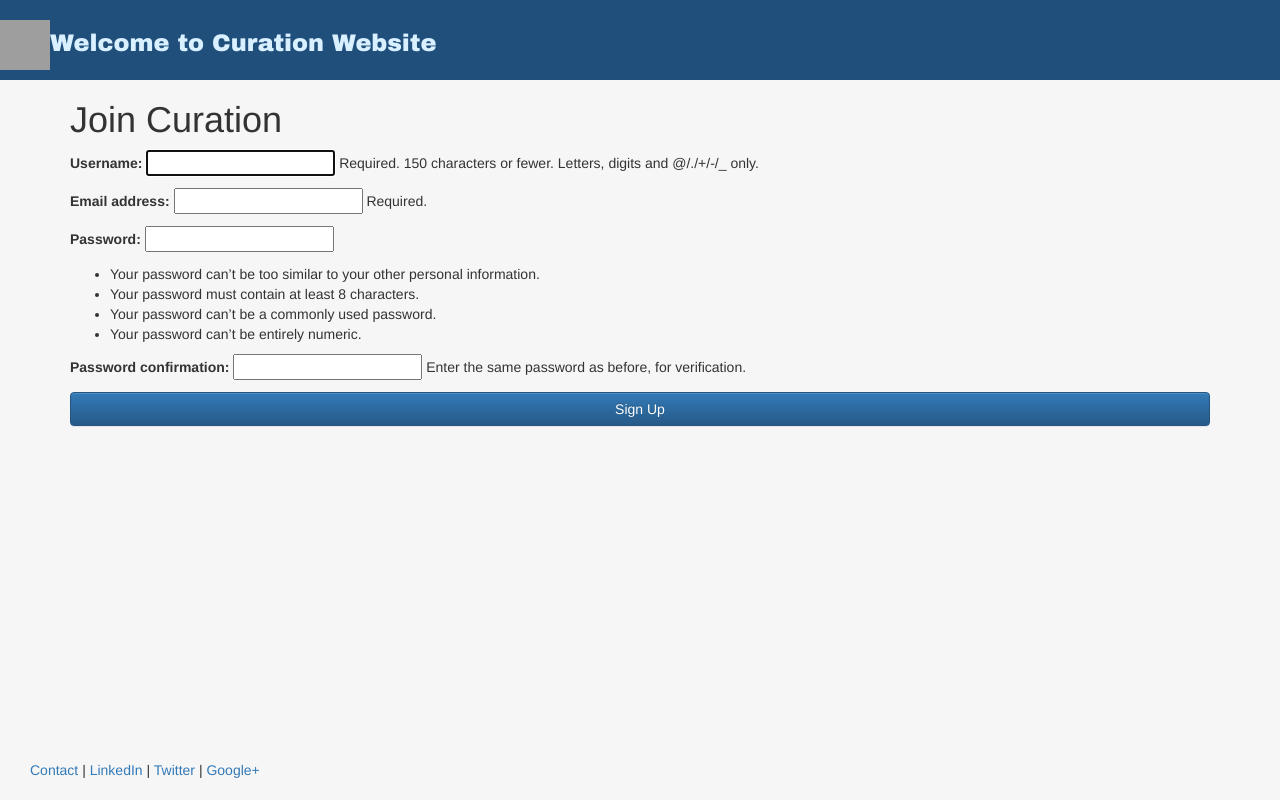
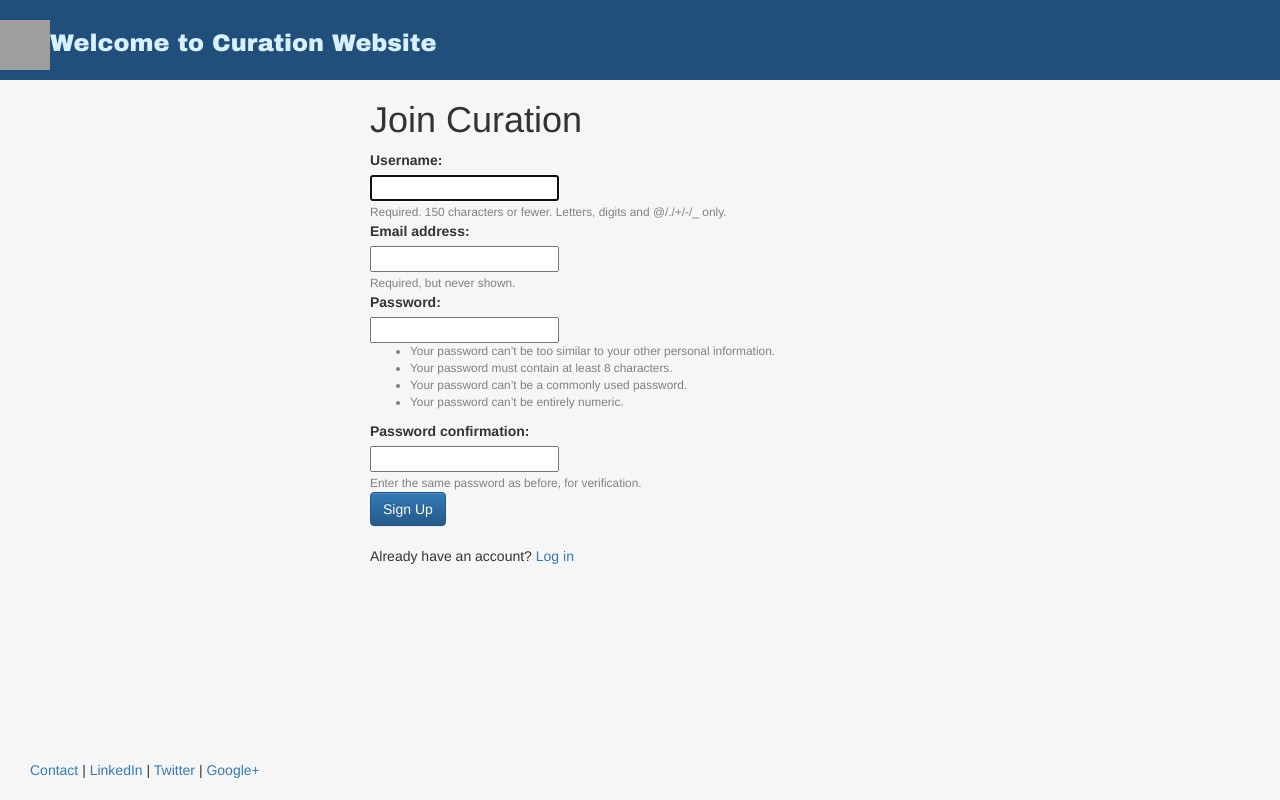
Before and after one commit to KellyBJiang/Thebiolabcuration, a Django app: page /register/ in a window 1280 px wide. Run offline with Django 3.2, Linux system fonts and the light colour scheme; some libraries are stand-ins or nearby versions; grey boxes are pictures that could not be loaded.

Commit message:
done with logout and registration

```diff
--- a/administrator/forms.py
+++ b/administrator/forms.py
@@ -1,23 +1,19 @@
 
 from django.forms import EmailField
-
 from django.utils.translation import ugettext_lazy as _
 
 from django.contrib.auth.models import User
 from django.contrib.auth.forms import UserCreationForm
+from django import forms
 
 
-class UserCreationForm(UserCreationForm):
-    email = EmailField(label=_("Email address"), required=True,
-        help_text=_("Required."))
-
+class UserRegisterForm(UserCreationForm):
+    email = EmailField(label = 'Email address',help_text=_("Required, but never shown."))
     class Meta:
         model = User
-        fields = ("username", "email", "password1", "password2")
-
-    def save(self, commit=True):
-        user = super(UserCreationForm, self).save(commit=False)
-        user.email = self.cleaned_data["email"]
-        if commit:
-            user.save()
-        return user
+        fields = [
+            'username' ,
+            'email',
+            'password1',
+            'password2'
+        ]
--- a/administrator/templates/administrator/register.html
+++ b/administrator/templates/administrator/register.html
@@ -2,19 +2,31 @@
 {% block content %}
 
 <div class = "container">
-    <div class="col-ms-4"></div>
-    <div class="col-ms-4">
-        {% if form.errors %}
-            <p class="error">Sorry, that's not a valid username or password</p>
-        {% endif %}
+    <div class="col-md-3"></div>
+    <div class="col-md-6">
         <h1>Join Curation</h1>
         <form method="post">
             {% csrf_token %}
-            {{form.as_p}}
-            <button tpye="submit" class="btn btn-primary btn-block">Sign Up</button>
+
+            {% for field in form %}
+                <div class="fieldWrapper">
+                    {{ field.label_tag }}
+                    <br>{{ field }}
+                    {% if field.help_text %}
+                        <br><small style="color: grey">{{ field.help_text|safe }}</small>
+                    {% endif %}
+                    {% for error in field.errors %}
+                        <p style="color: #f45c42">{{ error }}</p>
+                    {% endfor %}
+                </div>
+            {% endfor %}
+
+            <button tpye="submit" class="btn btn-primary">Sign Up</button>
         </form>
+        <br>
+        <p align="left">Already have an account? <a href="/">Log in</a></p>
     </div>
-    <div class="col-ms-4"></div>
+    <div class="col-md-3"></div>
 </div>
 
 
--- a/administrator/views.py
+++ b/administrator/views.py
@@ -5,8 +5,9 @@ from django.http import HttpResponse,HttpResponseRedirect
 from django.contrib import auth
 from django.contrib.auth.decorators import login_required
 #from django.contrib.auth.forms import UserCreationForm
-from .forms import UserCreationForm
 
+# from .forms import MyUserCreationForm
+from .forms import UserRegisterForm
 
 # Create your views here.
 @login_required
@@ -34,12 +35,18 @@ def logged_out(request):
     return HttpResponseRedirect('/')
 
 def register(request):
-    if request.method == 'POST':
-        form = UserCreationForm(request.POST)
-        if form.is_valid():
-            form.save()
-            return redirect('/')
+    title="Register"
+    form = UserRegisterForm(request.POST or None)
+    if form.is_valid():
+        user = form.save(commit = False)
+        password = form.cleaned_data.get('password1')
+        user.set_password(password)
+        user.save()
+        return redirect('/')
+
     else:
-        form = UserCreationForm()
-        args = {'form': form}
-        return render(request, 'administrator/register.html', args)
+        context = {
+            "form": form,
+            "title" : title
+        }
+        return render(request, "administrator/register.html",context)
```
Also changed, not shown: administrator/templates/administrator/login.html (+4 -3 lines), db.sqlite3.
